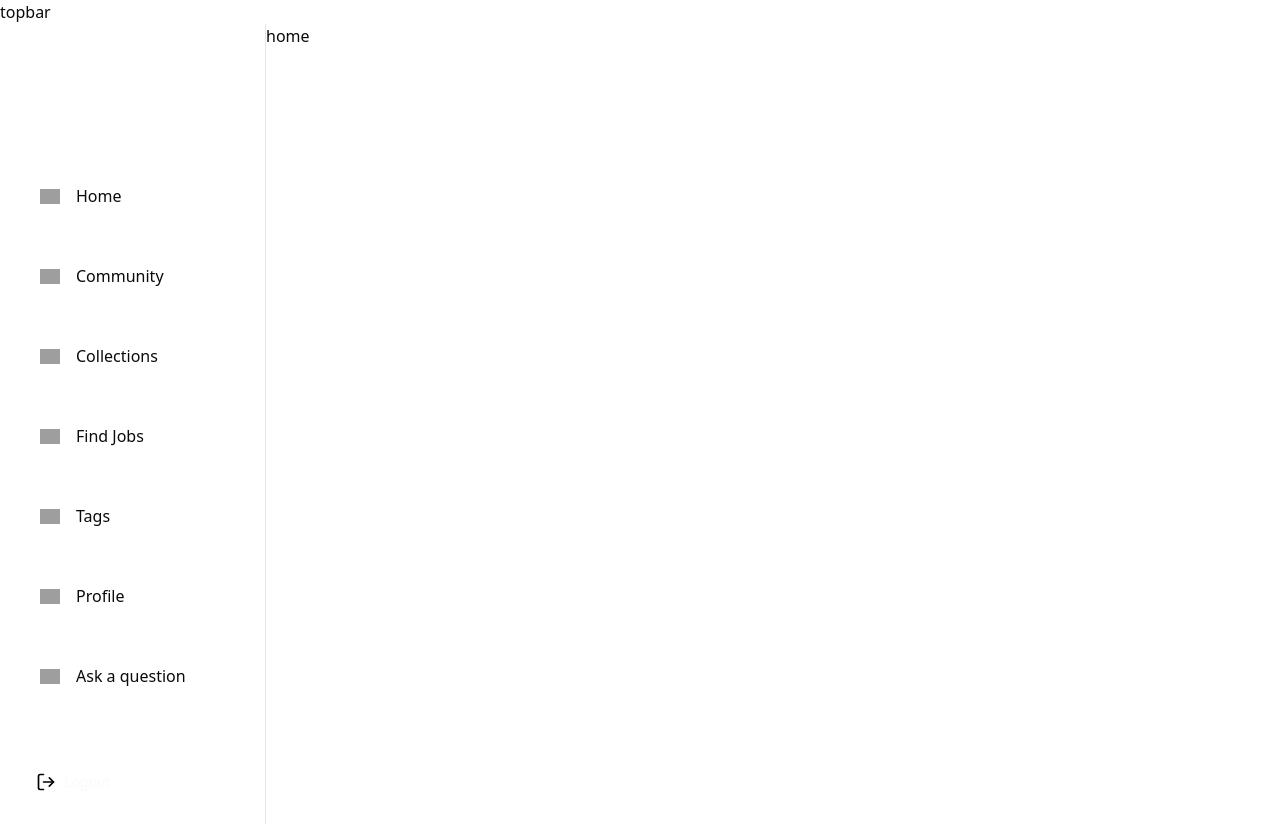
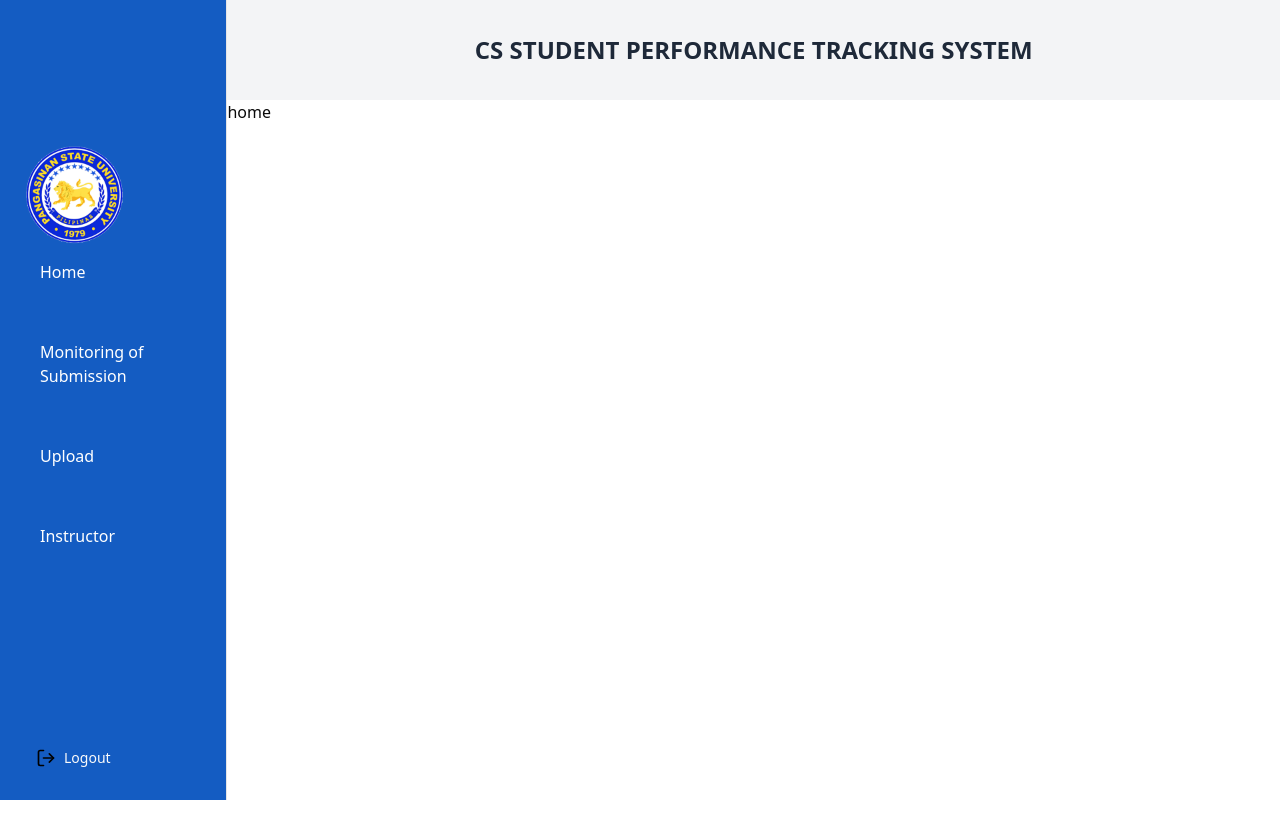
Before and after one commit to Jhersy-F/SPTS, a Next.js app: page / in a window 1280 px wide. After the commit the page ends 800 px from the top, so only its background shows below. Built offline with nearby package versions, Linux system fonts and the light colour scheme; grey boxes are pictures that could not be loaded.

Commit message:
sidebar added

```diff
--- a/app/(root)/layout.tsx
+++ b/app/(root)/layout.tsx
@@ -7,12 +7,16 @@ import TopBar from "./navigation/TopBar";
 const RootLayout = ({ children }: { children: ReactNode }) => {
     return(
         <main className="">
-            <TopBar />
+
             <div className="flex">
                 <LeftSidebar/>
-                <section>
+                <div className=" flex-col w-full">
+                      <TopBar />
+                      <section>
                     {children}
-                </section>
+                    </section>
+                </div>
+
             </div>
         </main>
     )
--- a/app/(root)/navigation/NavLinks.tsx
+++ b/app/(root)/navigation/NavLinks.tsx
@@ -37,17 +37,11 @@ const NavLinks = ({
             className={cn(
               isActive
                 ? "primary-gradient rounded-lg text-light-900"
-                : "text-dark300_light900",
-              "flex items-center justify-start gap-4 bg-transparent p-4"
+                : "text-white",
+              "flex items-center justify-start gap-4 bg-transparent p-4 text-white"
             )}
           >
-            <Image
-              src={item.imgURL}
-              alt={item.label}
-              width={20}
-              height={20}
-              className={cn({ "invert-colors": !isActive })}
-            />
+
             <p
               className={cn(
                 isActive ? "base-bold" : "base-medium",
--- a/app/(root)/navigation/sidebar.tsx
+++ b/app/(root)/navigation/sidebar.tsx
@@ -14,7 +14,14 @@ const LeftSidebar = async () => {
   const userId = "1" //session?.user?.id;
 
   return (
-    <section className="custom-scrollbar background-light900_dark200 light-border sticky left-0 top-0 flex h-screen flex-col justify-between overflow-y-auto border-r p-6 pt-36 shadow-light-300 dark:shadow-none max-sm:hidden lg:w-[266px]">
+    <section className="custom-scrollbar bg-[#145cc2] light-border sticky left-0 top-0 flex h-screen flex-col justify-between overflow-y-auto border-r p-6 pt-36 shadow-light-300 dark:shadow-none max-sm:hidden lg:w-[266px]">
+       <Image
+                  src="/images/logopsu.png"
+                  alt="DevFlow Logo"
+                  width={100}
+                  height={100}
+                  className="object-contain"
+                />
       <div className="flex flex-1 flex-col gap-6">
         <NavLinks userId={userId} />
       </div>
--- a/app/(root)/navigation/topbar.tsx
+++ b/app/(root)/navigation/topbar.tsx
@@ -3,7 +3,7 @@ import React from "react";
 const TopBar = () => {
 
     return(
-        <div className="topbar">topbar</div>
+        <div className="h-[100px] bg-gray-100 w-auto flex justify-center items-center"><h1 className="text-2xl font-bold text-gray-800">CS STUDENT PERFORMANCE TRACKING SYSTEM</h1></div>
     )
 }
 
--- a/constants/links.ts
+++ b/constants/links.ts
@@ -1,37 +1,22 @@
 export const sidebarLinks = [
   {
-    imgURL: "/icons/home.svg",
+
     route: "/",
     label: "Home",
   },
   {
-    imgURL: "/icons/users.svg",
-    route: "/community",
-    label: "Community",
+
+    route: "/monitoring",
+    label: "Monitoring of Submission",
   },
   {
-    imgURL: "/icons/star.svg",
-    route: "/collection",
-    label: "Collections",
+
+    route: "/upload",
+    label: "Upload",
   },
-  {
-    imgURL: "/icons/suitcase.svg",
-    route: "/jobs",
-    label: "Find Jobs",
-  },
-  {
-    imgURL: "/icons/tag.svg",
-    route: "/tags",
-    label: "Tags",
-  },
-  {
-    imgURL: "/icons/user.svg",
-    route: "/profile",
-    label: "Profile",
-  },
-  {
-    imgURL: "/icons/question.svg",
-    route: "/ask-question",
-    label: "Ask a question",
+ {
+
+    route: "/instructor",
+    label: "Instructor",
   },
 ];
```
Also changed, not shown: public/images/logopsu.png.
